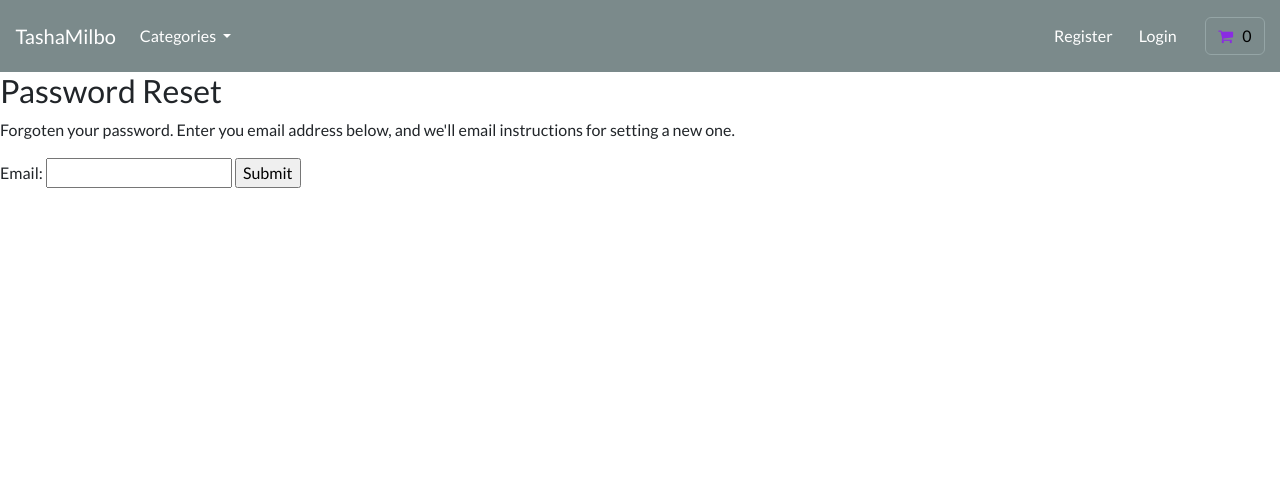
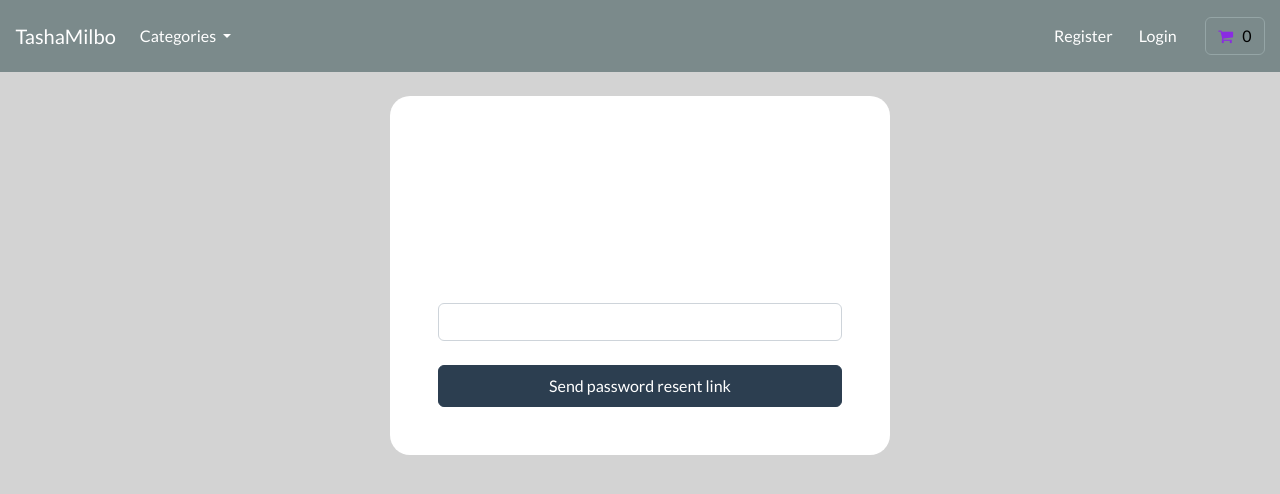
Before and after one commit to Nicolae77/Django-Ecommerce, a Django app: page /account/reset_password in a window 1280 px wide. Shown: the top 494 px of the page. Run offline with Django 4.2, Linux system fonts and the light colour scheme; data comes from the database, SQL or seed files in the repository; some libraries are stand-ins or nearby versions.

Commit message:
Styling password-reset.html page

```diff
--- a/account/templates/account/password/password-reset.html
+++ b/account/templates/account/password/password-reset.html
@@ -6,8 +6,23 @@
 
 {% block content %}
 
+    <style>
+
+        body{
+
+        background-color: lightgray;
+
+        }
+
+
+    </style>
+
+    <br>
+
+<div class="container bg-white shadow-md p-5 form-layout">
 
     <h3>Password Reset</h3>
+    <hr>
     <p>Forgoten your password. Enter you email address below,
     and we'll email instructions for setting a new one.
     </p>
@@ -16,10 +31,14 @@
 
         {% csrf_token %}
 
-    {{form}}
+        {{form|crispy}}
 
-    <input type="Submit" name="Send email">
+        <br>
+
+        <button type="submit" class="btn btn-primary navbar-btn text-white w-100 p-2">  Send password resent link</button>
 
     </form>
 
+</div>
+
 {% endblock %}
```
Lines whose indentation alone changed are shown as unchanged.
